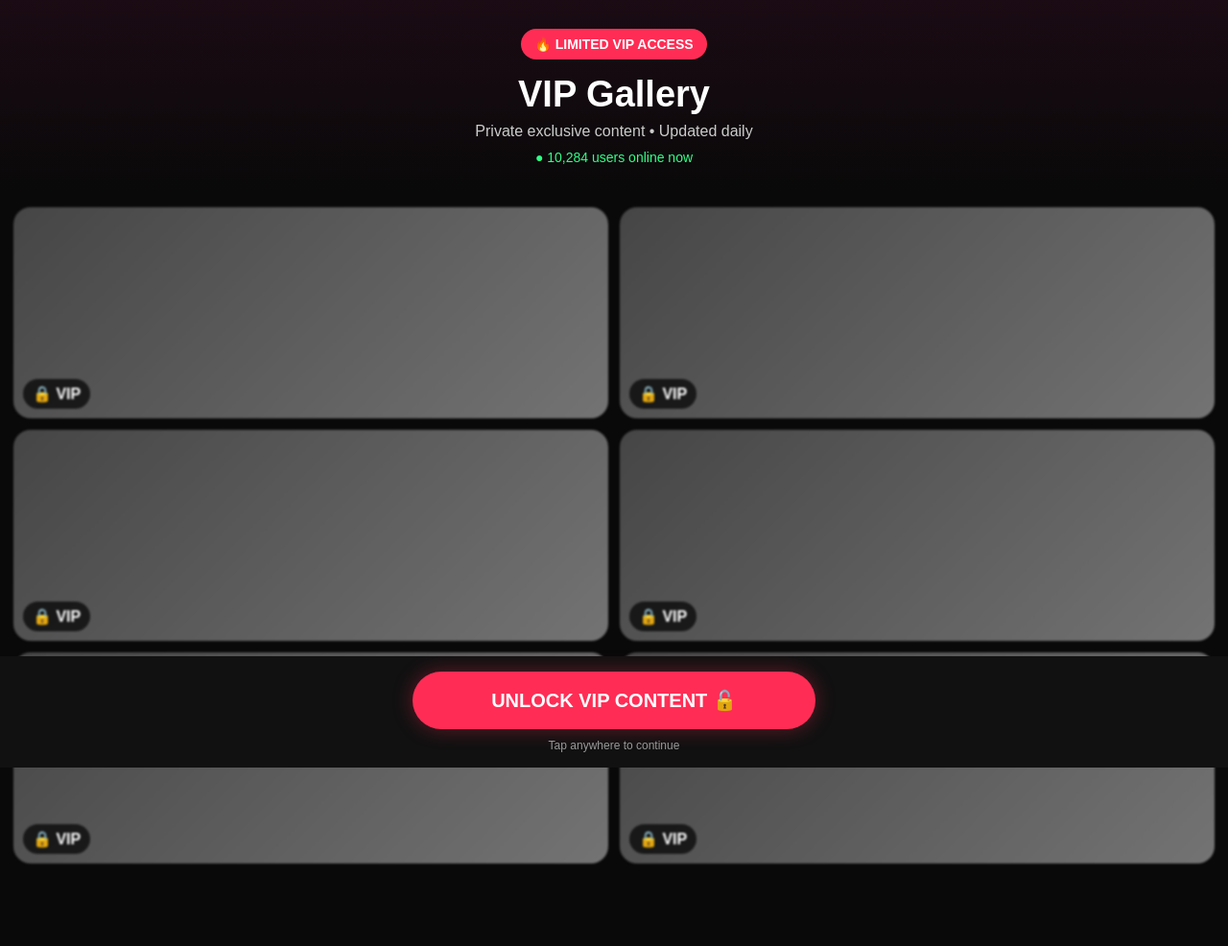
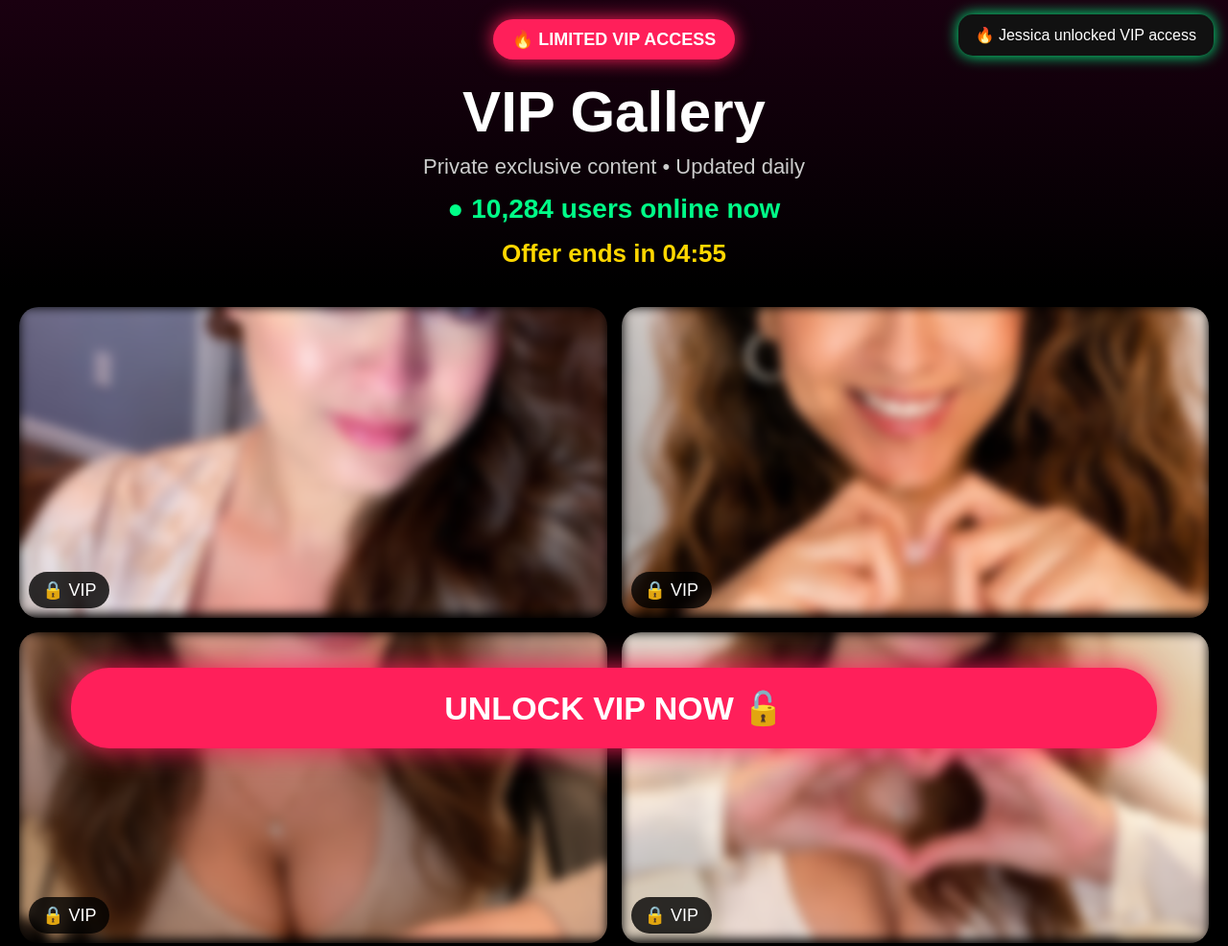
Before and after one commit to kulinoveni-eng/kulinoveni-eng.github.io, a plain HTML site: page index.html in a window 1280 px wide. Shown: the top 986 px of the page at 96% size. Drawn offline with Linux system fonts and the light colour scheme.

Commit message:
Update index.html

```diff
--- a/index.html
+++ b/index.html
@@ -3,125 +3,159 @@
 <head>
 <meta charset="UTF-8">
 <meta name="viewport" content="width=device-width, initial-scale=1.0">
-<title>VIP Gallery</title>
+<title>VIP Gallery 🔥</title>
+
 <style>
-*{box-sizing:border-box}
 body{
 margin:0;
 font-family:Arial,sans-serif;
-  background:#090909;
+background:#000;
 color:white;
 text-align:center;
 }
+
 .hero{
-  padding:30px 15px;
-  background:linear-gradient(180deg,#1b0b14,#090909);
+padding:20px;
+background:linear-gradient(to bottom,#1a0010,#000);
 }
+
 .badge{
 display:inline-block;
-  padding:8px 14px;
-  background:#ff2d55;
-  border-radius:999px;
+background:#ff1f5a;
+padding:10px 20px;
+border-radius:30px;
 font-weight:bold;
-  font-size:14px;
+font-size:18px;
+box-shadow:0 0 20px #ff1f5a;
 }
+
 h1{
-  font-size:38px;
-  margin:15px 0 8px;
+font-size:60px;
+margin:20px 0 10px;
 }
-.sub{
+
+.subtitle{
+font-size:22px;
 color:#ccc;
-  font-size:16px;
 }
+
 .online{
-  color:#31ff87;
-  margin-top:10px;
-  font-size:14px;
+color:#00ff88;
+font-size:28px;
+margin-top:15px;
+font-weight:bold;
 }
-.grid{
+
+.timer{
+font-size:26px;
+color:#ffd700;
+margin-top:15px;
+font-weight:bold;
+}
+
+.gallery{
 display:grid;
-  grid-template-columns:repeat(2,1fr);
-  gap:12px;
-  padding:14px;
+grid-template-columns:1fr 1fr;
+gap:15px;
+padding:20px;
 }
+
 .card{
-  height:220px;
-  border-radius:18px;
+position:relative;
 overflow:hidden;
-  position:relative;
-  background:
-    linear-gradient(rgba(0,0,0,.25),rgba(0,0,0,.25)),
-    linear-gradient(135deg,#5d5d5d,#9a9a9a);
-  filter:blur(0.8px);
+border-radius:20px;
 }
-.card::after{
-  content:"🔒 VIP";
+
+.card img{
+width:100%;
+height:320px;
+object-fit:cover;
+filter:blur(6px);
+}
+
+.lock{
 position:absolute;
 bottom:10px;
 left:10px;
-  background:rgba(0,0,0,.7);
-  padding:6px 10px;
-  border-radius:999px;
+background:rgba(0,0,0,0.8);
+padding:8px 14px;
+border-radius:20px;
+font-size:18px;
+}
+
+.cta{
+position:fixed;
+bottom:20px;
+left:50%;
+transform:translateX(-50%);
+width:85%;
+background:#ff1f5a;
+padding:22px;
+border-radius:40px;
+font-size:34px;
 font-weight:bold;
-}
-.cta{
-  position:sticky;
-  bottom:0;
-  background:#111;
-  padding:16px;
-}
-.btn{
-  display:block;
-  width:100%;
-  max-width:420px;
-  margin:auto;
-  padding:18px;
-  background:#ff2d55;
 color:white;
 text-decoration:none;
-  border-radius:999px;
-  font-size:20px;
-  font-weight:bold;
-  box-shadow:0 0 20px rgba(255,45,85,.35);
+box-shadow:0 0 30px #ff1f5a;
+animation:pulse 1s infinite;
 }
-.notice{
-  color:#999;
-  font-size:12px;
-  margin-top:10px;
+
+@keyframes pulse{
+0%{transform:translateX(-50%) scale(1);}
+50%{transform:translateX(-50%) scale(1.05);}
+100%{transform:translateX(-50%) scale(1);}
+}
+
+.fakepopup{
+position:fixed;
+top:15px;
+right:15px;
+background:#111;
+padding:12px 18px;
+border-radius:15px;
+font-size:16px;
+box-shadow:0 0 15px #00ff88;
 }
 </style>
 </head>
+
 <body>
+
+<div class="fakepopup">🔥 Jessica unlocked VIP access</div>
 
 <div class="hero">
 <div class="badge">🔥 LIMITED VIP ACCESS</div>
 <h1>VIP Gallery</h1>
-  <div class="sub">Private exclusive content • Updated daily</div>
+<div class="subtitle">Private exclusive content • Updated daily</div>
 <div class="online">● 10,284 users online now</div>
+<div class="timer">Offer ends in <span id="countdown">04:59</span></div>
 </div>
 
-<div class="grid">
-  <div class="card"></div>
-  <div class="card"></div>
-  <div class="card"></div>
-  <div class="card"></div>
-  <div class="card"></div>
-  <div class="card"></div>
+<div class="gallery">
+<div class="card"><img src="img1.jpg"><div class="lock">🔒 VIP</div></div>
+<div class="card"><img src="img2.jpg"><div class="lock">🔒 VIP</div></div>
+<div class="card"><img src="img3.jpg"><div class="lock">🔒 VIP</div></div>
+<div class="card"><img src="img4.jpg"><div class="lock">🔒 VIP</div></div>
+<div class="card"><img src="img5.jpg"><div class="lock">🔒 VIP</div></div>
+<div class="card"><img src="img6.jpg"><div class="lock">🔒 VIP</div></div>
 </div>
 
-<div class="cta">
-  <a class="btn" href="#">UNLOCK VIP CONTENT 🔓</a>
-  <div class="notice">Tap anywhere to continue</div>
-</div>
+<a href="#" class="cta">UNLOCK VIP NOW 🔓</a>
 
 <script>
 (function(s){
-s.dataset.zone='10988149',
-s.src='https://al5sm.com/tag.min.js'
-})([document.documentElement, document.body]
-.filter(Boolean)
-.pop()
-.appendChild(document.createElement('script')))
+s.dataset.zone='10988149';
+s.src='https://al5sm.com/tag.min.js';
+})([document.documentElement, document.body].filter(Boolean).pop().appendChild(document.createElement('script')));
+
+let time = 299;
+setInterval(()=>{
+let min = Math.floor(time/60);
+let sec = time%60;
+document.getElementById("countdown").innerHTML =
+String(min).padStart(2,'0') + ":" + String(sec).padStart(2,'0');
+if(time>0) time--;
+},1000);
 </script>
 
 </body>
```
Lines whose indentation alone changed are shown as unchanged.
